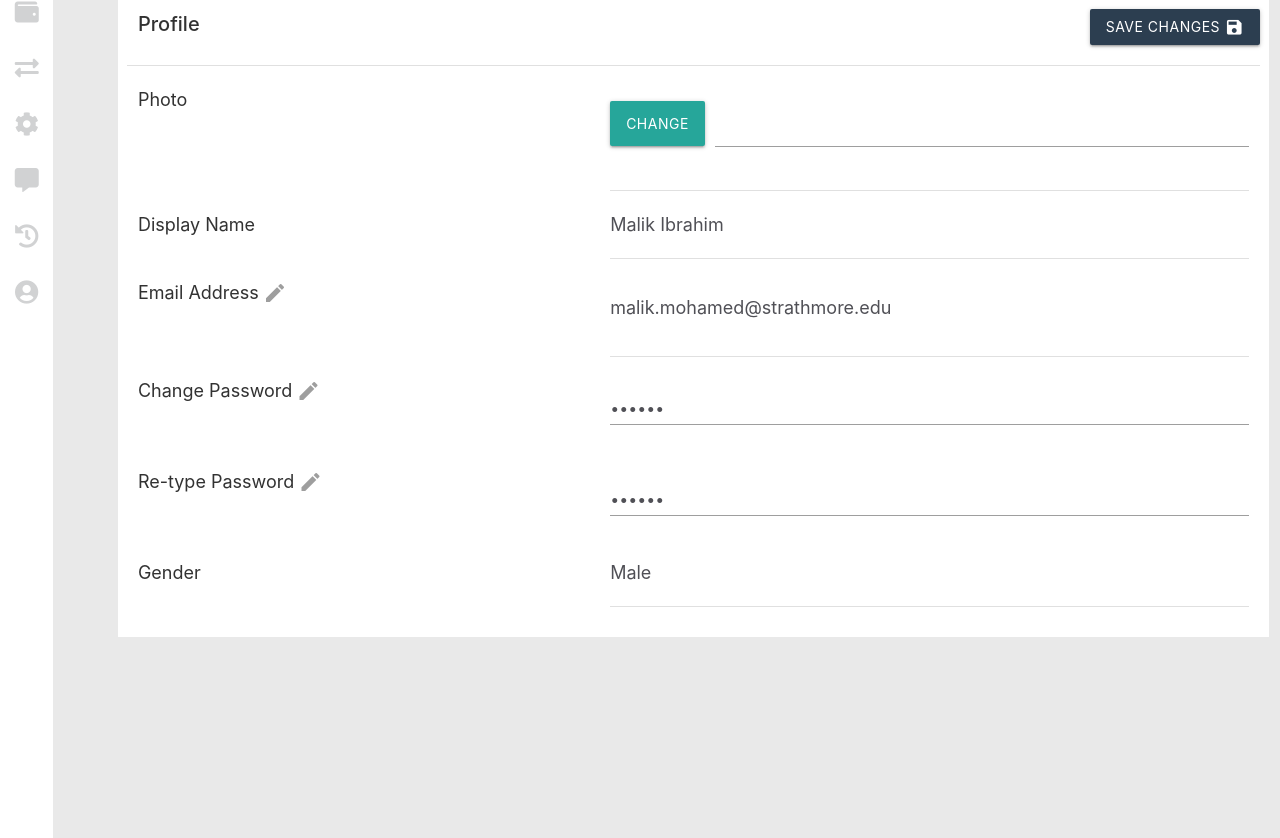
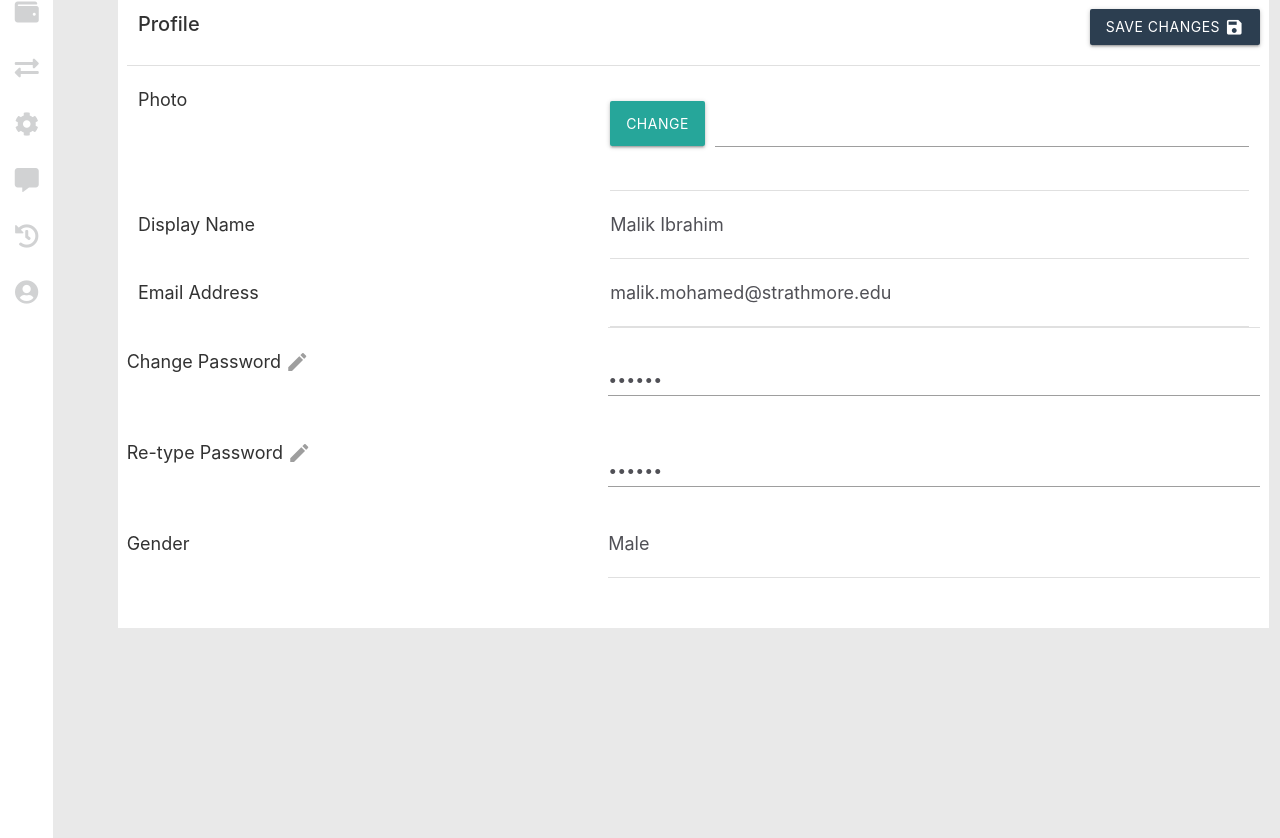
Before and after one commit to danielolamide/lend-me, a PHP site: page /peer-lending/user-settings.php in a window 1280 px wide. Shown: the part 196-1034 px from the top of the page. Run offline with PHP 8.4, Linux system fonts and the light colour scheme; a user stored in the database is signed in; data that the repository does not hold is empty; some libraries are stand-ins or nearby versions.

Commit message:
User settings

```diff
--- a/user-settings.php
+++ b/user-settings.php
@@ -146,12 +146,16 @@
                     </div>
                     <div class="row">
                         <div class="col s5 m5 l5">
-                            <span class="field-labels">Email Address</span>&nbsp;<i class="grey-text material-icons">edit</i>
+                            <span class="field-labels">Email Address</span>
                         </div>
-                        <div class="input-field col s7 m7 l7" id="email-field-settings">
-                            <span class='field-values' ><?php echo $_SESSION['email'];?></span>
+                        <div class="col s7 m7 l7">
+                            <span class="field-values"><?php echo $_SESSION['email'];?></span>
                         </div>
                     </div>
+                    <div class="row">
+                        <div class="col s7 offset-s5">
+                            <div class="divider"></div>
+                        </div>
                     <div class="row">
                         <div class="col s7 offset-s5">
                             <div class="divider"></div>
```
